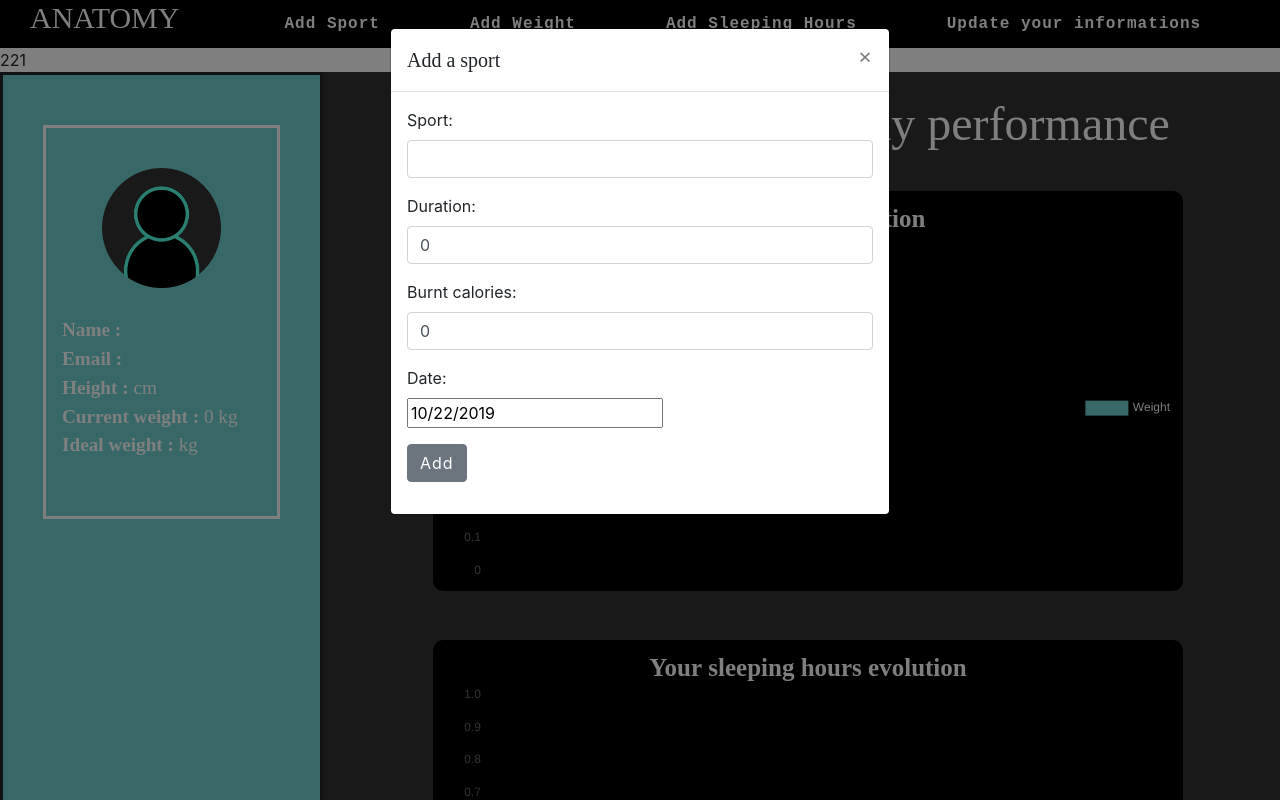
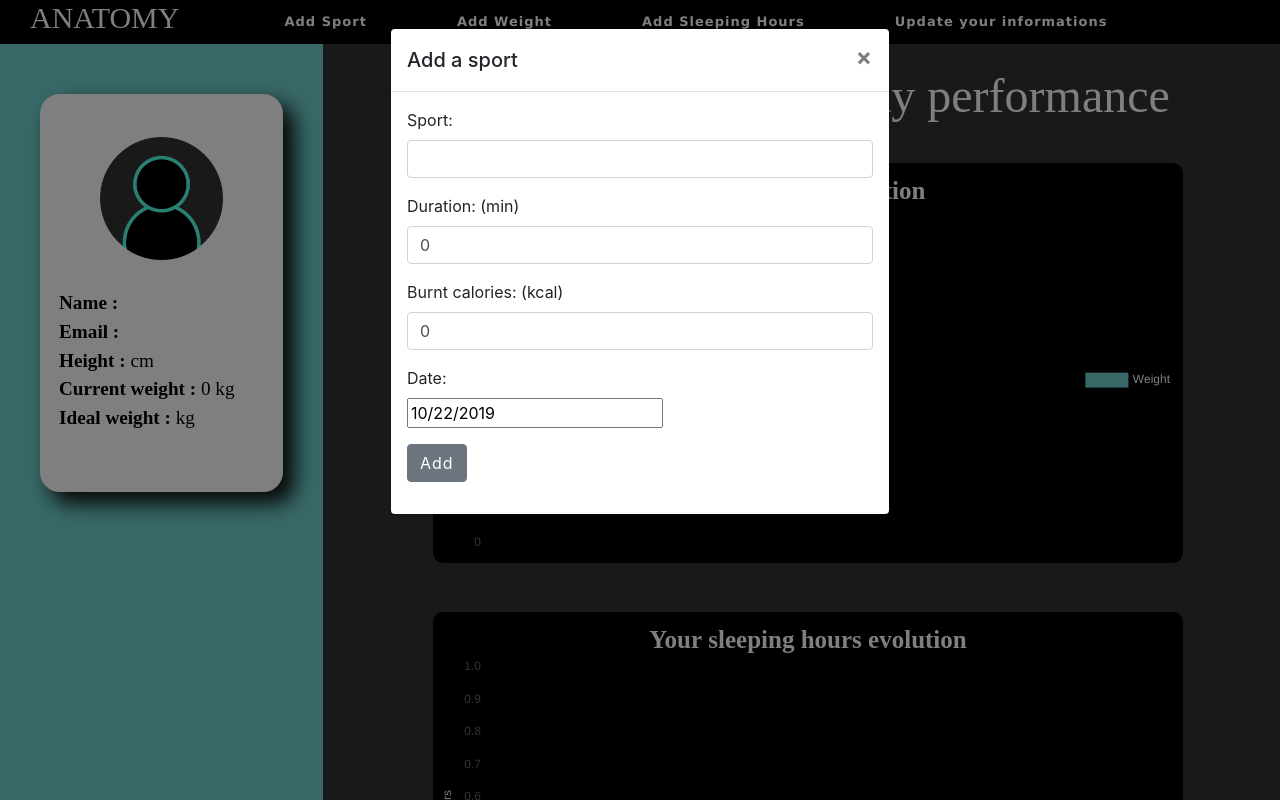
Before and after one commit to BluePianist/Anatomy, a React (Create React App) app: page /dashboard in a window 1280 px wide. Both pictures are taken after a click on the button "Add Sport". Shown: the top 800 px of the page. Built offline with nearby package versions, Linux system fonts and the light colour scheme; no server answers.

Commit message:
check update

```diff
--- a/src/components/ItemModalAddSleepingHours.js
+++ b/src/components/ItemModalAddSleepingHours.js
@@ -76,12 +76,12 @@ export default class ItemModalAddSleepingHours extends Component {
                     isOpen = {this.state.modal}
                     toggle = {this.toggle}
                 >
-                    <ModalHeader className="modalHeader" toggle = {this.toggle}>Add the number of hours you slept</ModalHeader>
+                    <ModalHeader toggle = {this.toggle}>Add the number of hours you slept</ModalHeader>
                     <ModalBody>
                     <form onSubmit={this.onSubmit}>
 
                     <div className="form-group">
-                        <label>Sleeping Hours: </label>
+                        <label>Sleeping Hours: (hours)</label>
                         <input type="text"
                             required
                             className ="form-control"
--- a/src/components/ItemModalAddSport.js
+++ b/src/components/ItemModalAddSport.js
@@ -95,7 +95,7 @@ export default class ItemModalAddSport extends Component {
                     isOpen = {this.state.modal}
                     toggle = {this.toggle}
                 >
-                    <ModalHeader className="modalHeader" toggle = {this.toggle}>Add a sport</ModalHeader>
+                    <ModalHeader toggle = {this.toggle}>Add a sport</ModalHeader>
                     <ModalBody>
                         <form onSubmit={this.onSubmit}>
                             <div className="form-group">
@@ -109,7 +109,7 @@ export default class ItemModalAddSport extends Component {
                             </div>
 
                             <div className="form-group">
-                                <label>Duration: </label>
+                                <label>Duration: (min)</label>
                                 <input type="text"
                                     required
                                     className ="form-control"
@@ -119,7 +119,7 @@ export default class ItemModalAddSport extends Component {
                             </div>
 
                             <div className="form-group">
-                                <label>Burnt calories: </label>
+                                <label>Burnt calories: (kcal) </label>
                                 <input type="text"
                                     required
                                     className ="form-control"
--- a/src/components/ItemModalAddWeight.js
+++ b/src/components/ItemModalAddWeight.js
@@ -77,12 +77,12 @@ export default class ItemModalAddWeight extends Component {
                     isOpen = {this.state.modal}
                     toggle = {this.toggle}
                 >
-                    <ModalHeader className="modalHeader" toggle = {this.toggle}>Add your weight</ModalHeader>
+                    <ModalHeader toggle = {this.toggle}>Add your weight</ModalHeader>
                     <ModalBody>
                     <form onSubmit={this.onSubmit}>
 
                         <div className="form-group">
-                            <label>Weight: </label>
+                            <label>Weight: (kg) </label>
                             <input type="text"
                                 required
                                 className ="form-control"
--- a/src/components/Pages/dashboard.component.js
+++ b/src/components/Pages/dashboard.component.js
@@ -122,8 +122,7 @@ export default class Dashboard extends Component{
         window.location.reload();
     }
 
-    get displayModal(){
-        return(
+    get displayModal () {
         setTimeout(() => {
             if(this.state.userData && (this.state.userData.weight === 0 || this.state.userData.weight === undefined)){
                 return (
@@ -158,7 +157,6 @@ export default class Dashboard extends Component{
                 );
             }
         }, 1000)
-        )
     }
 
     render() {
--- a/src/components/Pages/dashboard.css
+++ b/src/components/Pages/dashboard.css
@@ -59,6 +59,7 @@ tr{
 .tabTitle{
     font-size: 0.8em;
     flex-direction: row;
+    font-family: Andale Mono;
 }
 .box{
     padding-top: 50px;
@@ -66,7 +67,7 @@ tr{
     width: 25%;
     height: 100%;
     font-size: 0.4em;
-    border: solid;
+    box-shadow: 10px 5px 5px red;
 }
 
 .content{
@@ -85,6 +86,7 @@ tr{
     /* margin-left: 70px; */
     text-align: left;
     font-family: 'Andale Mono';
+    color : #000000;
 }
 .headerDash{
     margin-top: 5vh;
@@ -107,11 +109,12 @@ tr{
     background-color: black;
     height: 1%;
     flex-direction: row;
-    font-family: monospace;
+    font-family :'Lucida Sans', 'Lucida Sans Regular', 'Lucida Grande', 'Lucida Sans Unicode', Geneva, Verdana, sans-serif;
 }
 
 .button{
-    border:none
+    border:none;
+    font-size: 13px;
 }
 
 .log_tit{
@@ -119,11 +122,6 @@ tr{
     font-size: 30px;
     margin-left: 30px;
     margin-right: 60px;
-}
-
-.modalHeader{
-    font-family: "Quantum";
-    font-size: 80px;
 }
 
 .headerText{
@@ -139,11 +137,13 @@ tr{
     padding-right: 2vh;
     padding-top: 5vh ;
     padding-bottom: 5vh;
-    /* width: 40vh; */
+    border-radius: 20px;
     border: solid;
-    /* background-color: #000000; */
+    background-color: #FFFFFF;
     color: #FFFFFF;
     display: inline-block;
     flex-direction: column;
+    /* border : solid #333333; */
+    box-shadow: 11px 11px 20px 1px  #111111;
 
 }
--- a/src/components/modalAccueil.component.js
+++ b/src/components/modalAccueil.component.js
@@ -64,7 +64,7 @@ export default class ModalAddInformations extends Component {
                     onClick={this.modalToggle}
                 >Update your informations</button>
                     <Modal isOpen={this.state.isOpen} toggle={this.modalToggle}>
-                        <ModalHeader toggle={this.modalToggle}>We need a couple information to begin</ModalHeader>
+                        <ModalHeader toggle={this.modalToggle}>Update your informations</ModalHeader>
                         <ModalBody>
                             <form onSubmit={this.onSubmit}>
                                 <label>Please give us your height in cm</label> <br/>
```
